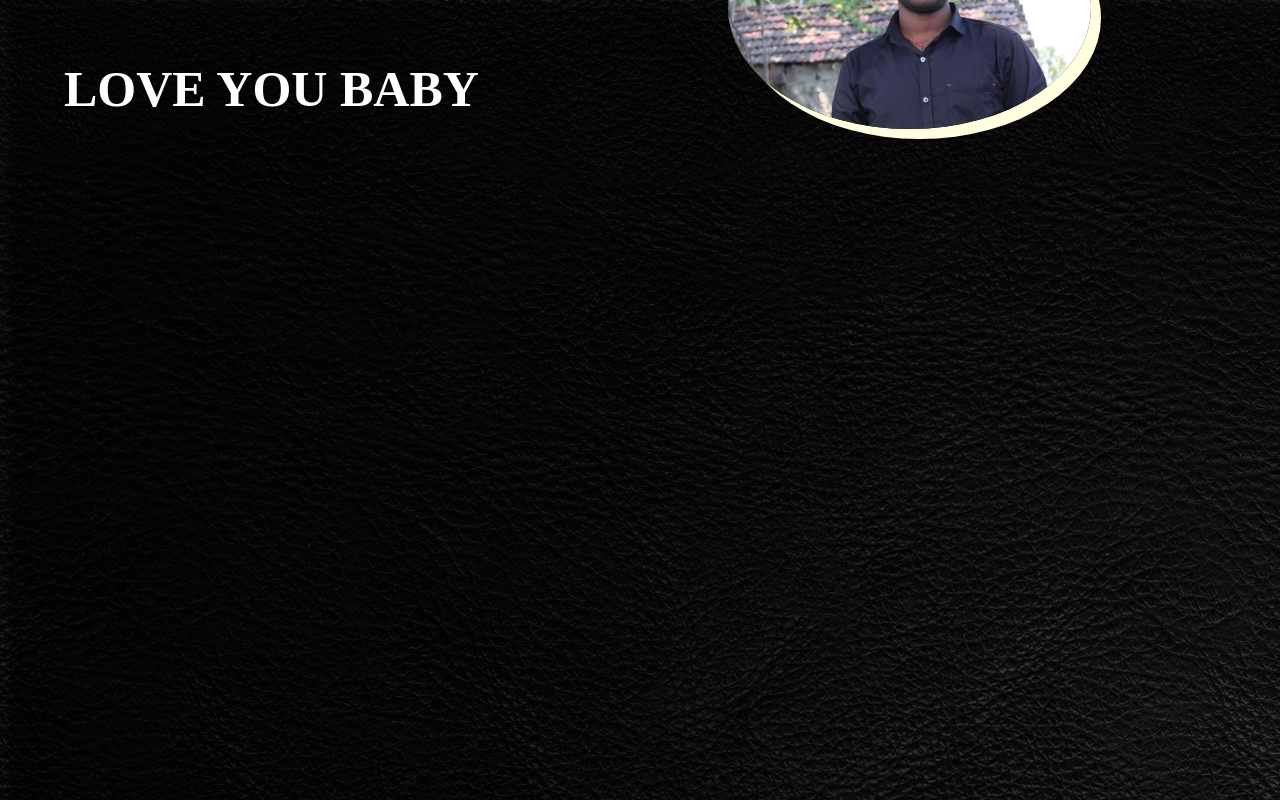
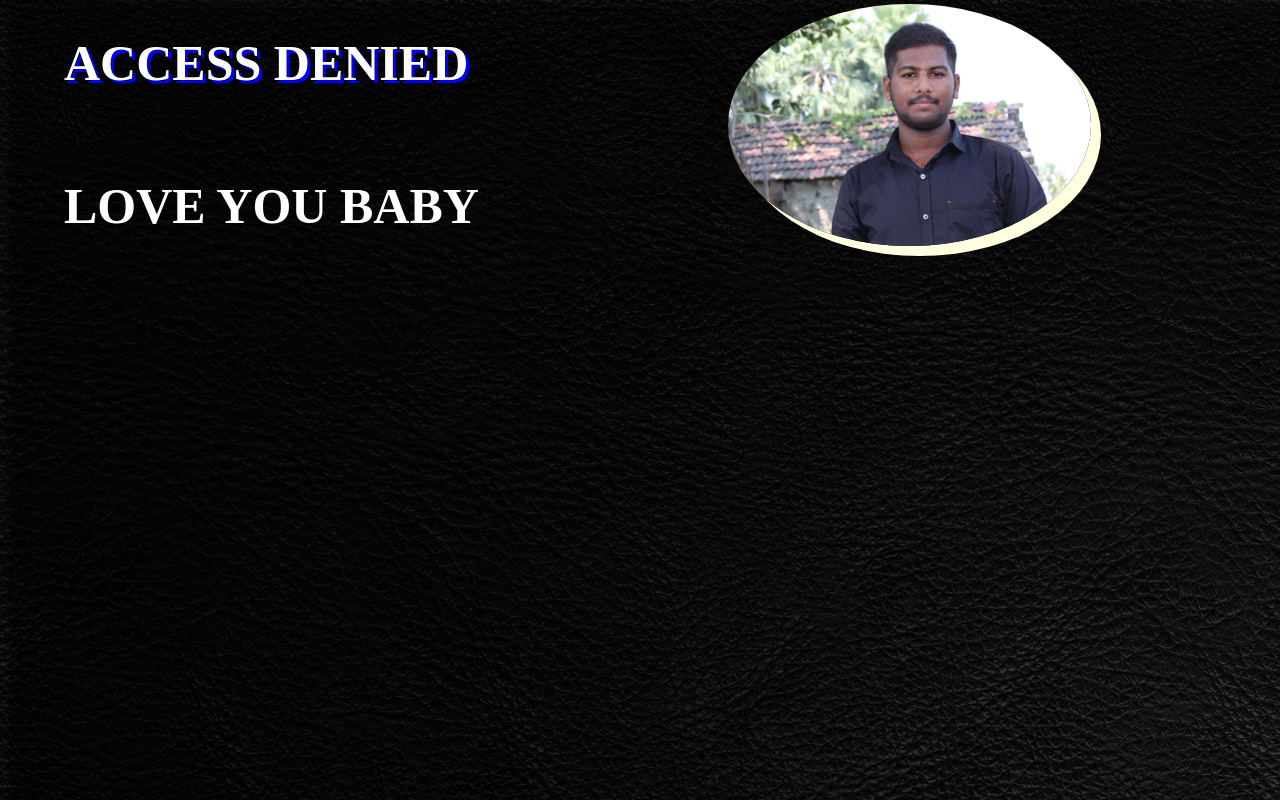
Before and after one commit to manikantagoli/manikantagoli.github.io, a plain HTML site: page index.html in a window 1280 px wide. Drawn offline with Linux system fonts and the light colour scheme.

Commit message:
Update index.html

```diff
--- a/index.html
+++ b/index.html
@@ -5,8 +5,8 @@
 
 </head>
 <body text="white">
-<!--<h1 style="text-shadow: 3px 3px blue" color="white">GOLI MANIKANTA</h1>
-<P align='' style="color: yellow"><b><em>manigoli4@gmail.com</b></em></P>
+<h1 style="text-shadow: 3px 3px blue" color="white">ACCESS DENIED</h1>
+<!--<P align='' style="color: yellow"><b><em>manigoli4@gmail.com</b></em></P>
 <p align="" style="color: yellow"><em><b>8686137222</b></em></p>-->
 <img src="mani.jpg" alt="My Pic" align="right" height="200" width="300"><br>
 <style>
```
